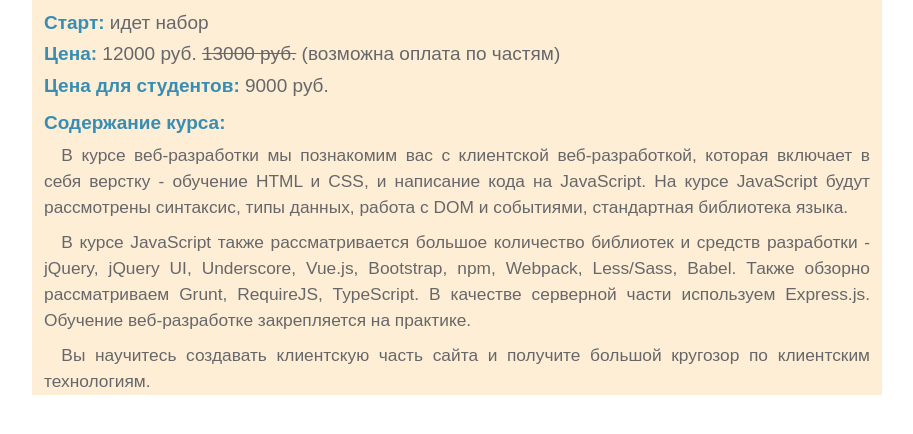
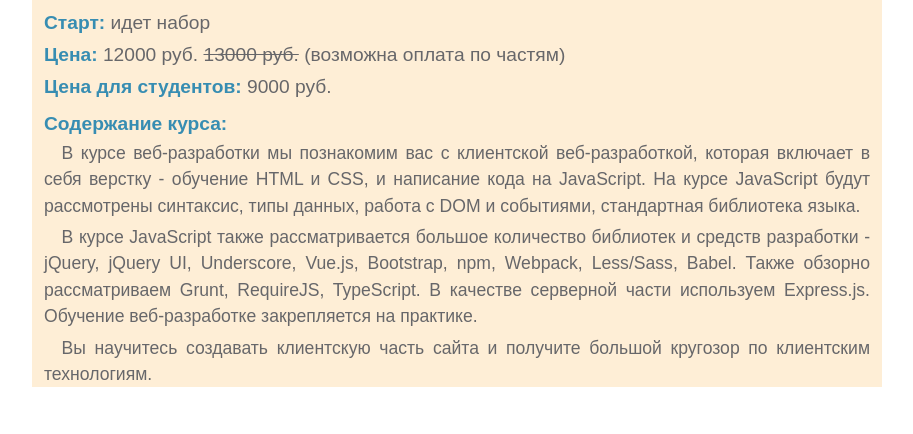
Before and after one commit to AndryushkevichAA/ClientWebCourse, a plain HTML site: page CssText/index.html in a window 1280 px wide. Shown: the part 82-516 px from the top of the page, without its empty margins (183-1096 px from the left). Drawn offline with Linux system fonts and the light colour scheme.

Commit message:
Изменены размеры шрифта

```diff
--- a/CssText/css/style.css
+++ b/CssText/css/style.css
@@ -12,7 +12,7 @@
 
 .container h1 {
     font-weight: normal;
-    font-size: 32px;
+    font-size: 2em;
 }
 
 .container p, .container h1 {
@@ -21,7 +21,7 @@
 }
 
 .info {
-    font-size: 19px;
+    font-size: 1.2em;
     margin-top: 15px;
 }
 
@@ -32,20 +32,22 @@
 .blue_text {
     color: #378DB2;
     font-weight: 700;
-    font-size: 19px;
 }
 
 .about_course {
     padding-top: 5px;
 }
 
+.about_course .blue_text {
+    font-size: 1.2em;
+}
+
 .about_course p {
-    font-size: 13pt;
+    font-size: 1.1em;
     line-height: 1.5;
     text-indent: 1em;
     text-align: justify;
-    margin-top: 9px;
-    margin-bottom: 7px;
+    margin-top: 5px;
 }
 
 .crossed_out_price {
```
Also changed, not shown: CssText/index.html (+5 -4 lines).
